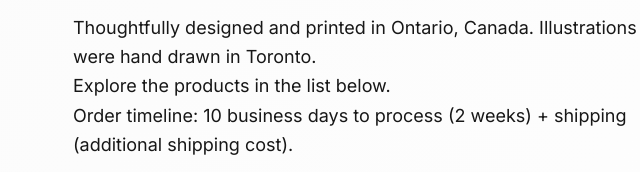
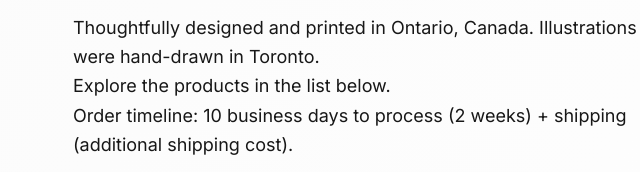
Before and after one commit to katisunray/katisunray.github.io, an Eleventy site: page src/content/products/baby-clothing.md in a window 1280 px wide. Shown: the part 447-619 px from the top of the page, 599-1239 px from the left. Built offline with nearby package versions, Linux system fonts and the light colour scheme; Eleventy itself is replaced by a stand-in of ours; files that its build step writes are made by us from their sources.

Commit message:
Update baby-clothing.md

```diff
--- a/src/content/products/baby-clothing.md
+++ b/src/content/products/baby-clothing.md
@@ -48,7 +48,7 @@ Celebrate the simple, precious moments of family life with soft cotton baby body
 
 Perfect for cozy days with your little ones or gifting to other new families.
 
-- Thoughtfully designed and printed in Ontario, Canada. Illustrations were hand drawn in Toronto.
+- Thoughtfully designed and printed in Ontario, Canada. Illustrations were hand-drawn in Toronto.
 - Explore the products in the list below.
 - Order timeline: 10 business days to process (2 weeks) + shipping (additional shipping cost).
 
```
